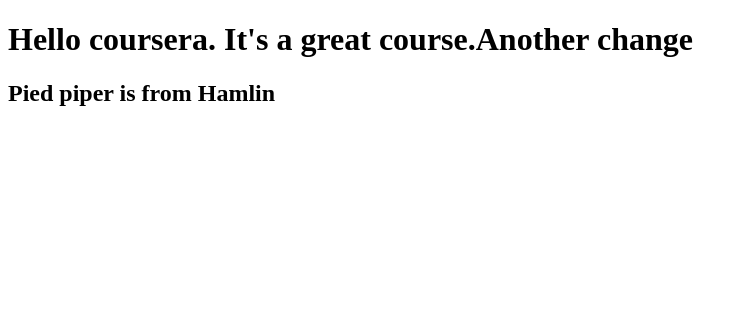
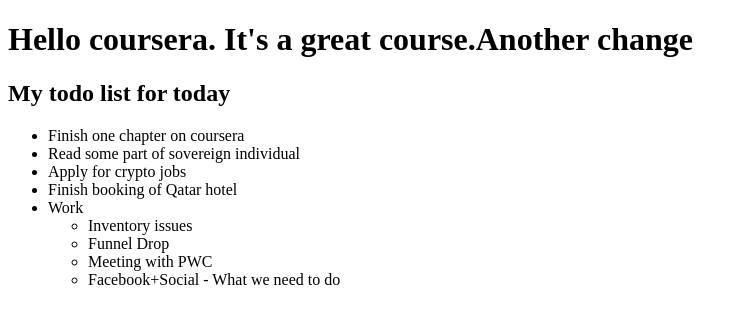
Before and after one commit to kaarthiksr/coursera-html, a plain HTML site: page site/index.html in a window 1280 px wide. Shown: the whole page, without its empty margins (0-748 px from the left). Drawn offline with Linux system fonts and the light colour scheme.

Commit message:
To do list

```diff
--- a/site/index.html
+++ b/site/index.html
@@ -5,6 +5,22 @@
 </head>
 <body>
 <h1> Hello coursera. It's a great course.Another change</h1>
-<h2>Pied piper is from Hamlin</h2>
+<h2>My todo list for today</h2>
+<ul>
+	<li>Finish one chapter on coursera</li>
+	<li>Read some part of sovereign individual</li>
+	<li>Apply for crypto jobs</li>
+	<li>Finish booking of Qatar hotel</li>
+	<li>Work
+		<ul>
+			<li>Inventory issues</li>
+			<li>Funnel Drop</li>
+			<li>Meeting with PWC</li>
+			<li>Facebook+Social - What we need to do</li>
+		</ul>
+	</li>
+</ul>
+<script id="__bs_script__">//<![CDATA[
+    document.write("<script async src='http://HOST:3000/browser-sync/browser-sync-client.js?v=2.27.10'><\/script>".replace("HOST", location.hostname));                                                                                         //]]></script>
 </body>
 </html>
```
